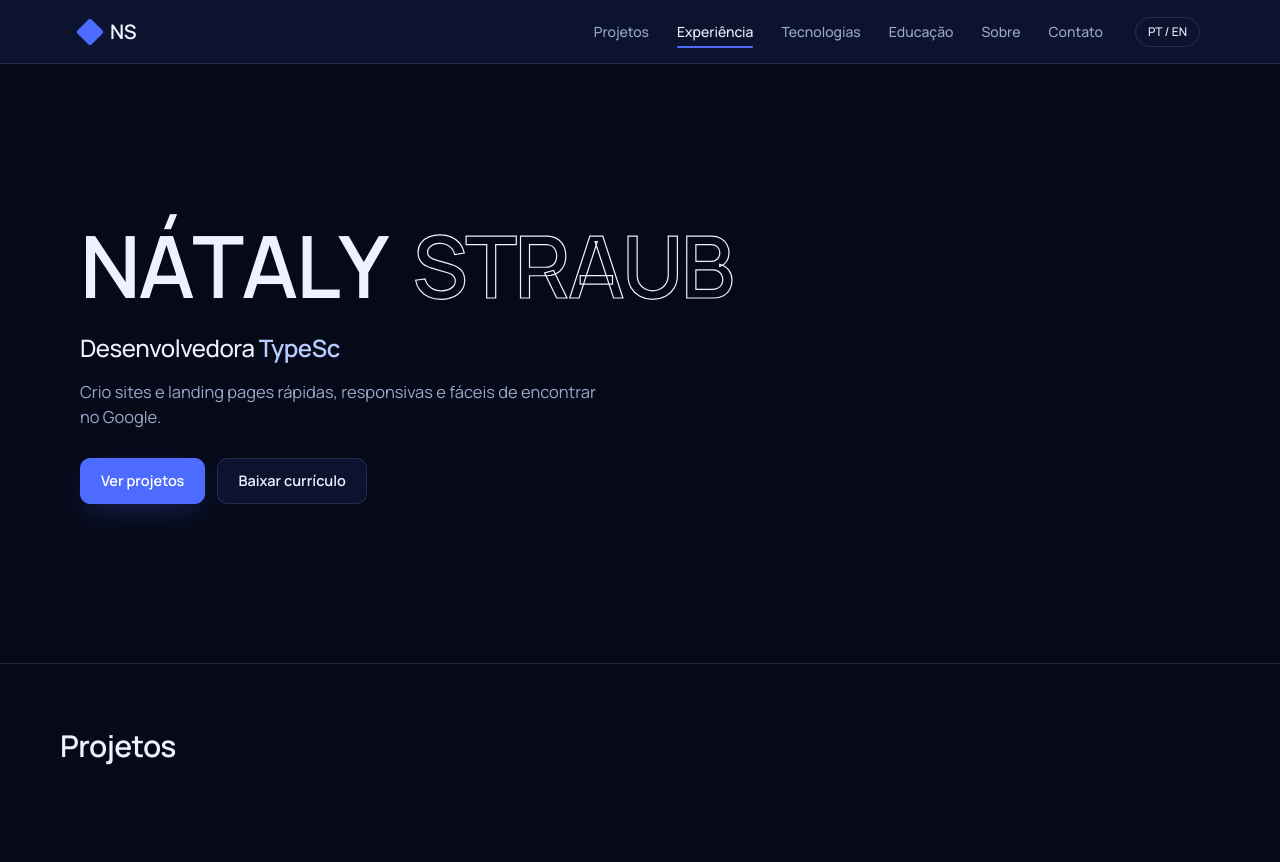
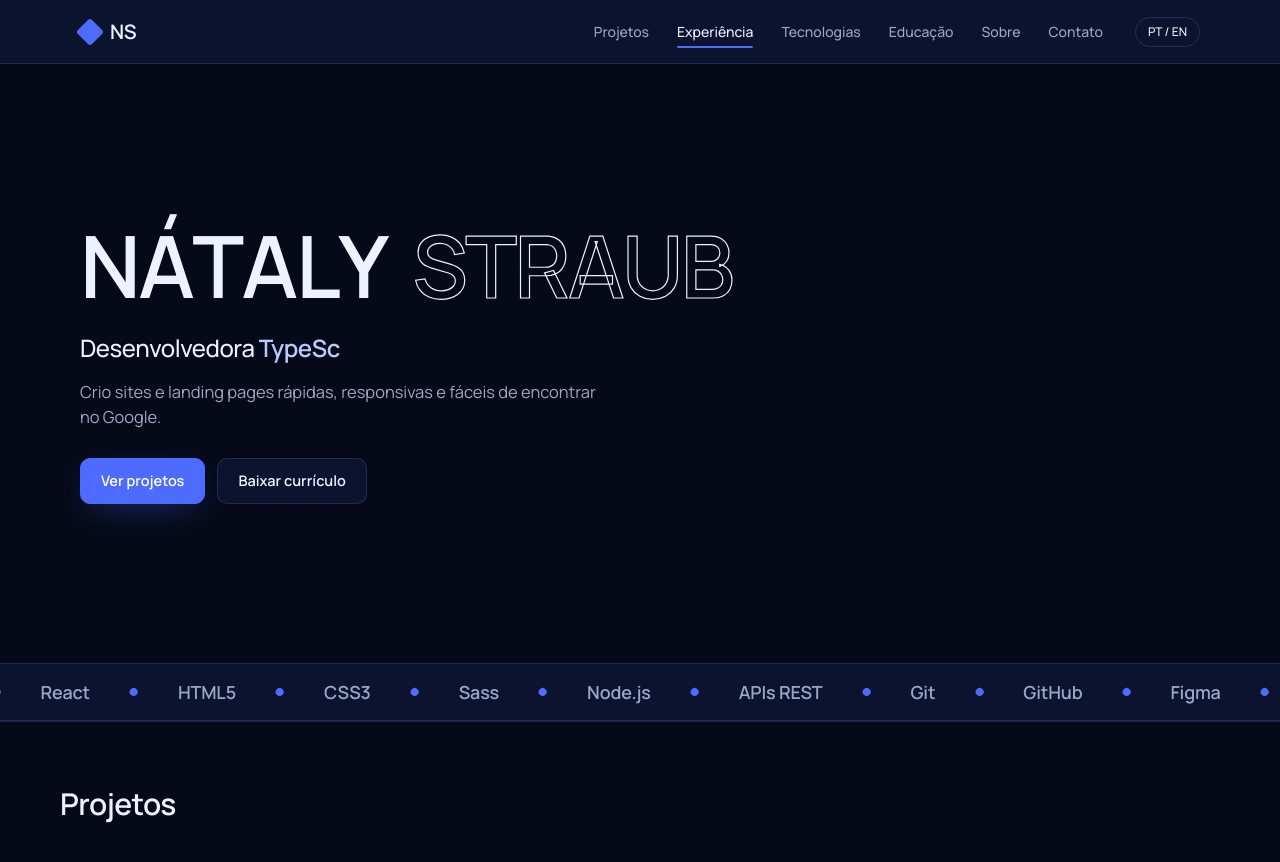
Before and after one commit to natalystraub/portfolio, a React app: page / in a window 1280 px wide. Shown: the top 862 px of the page. Built offline with nearby package versions, Linux system fonts and the light colour scheme; the HTML template or start-up script is replaced by a standard one.

Commit message:
feat: add tech marquee carousel below hero
Infinite CSS marquee showing the known tech stack, matching the
reference portfolio's .marq strip.

```diff
--- /dev/null
+++ b/src/components/TechMarquee/TechMarquee.tsx
@@ -0,0 +1,24 @@
+import { TECHNOLOGIES } from './tech-marquee-content';
+
+export function TechMarquee() {
+  const items = [...TECHNOLOGIES, ...TECHNOLOGIES];
+
+  return (
+    <div
+      aria-hidden="true"
+      className="relative overflow-hidden border-y border-(--line) bg-(--card) backdrop-blur-[8px]"
+    >
+      <div className="flex w-max gap-6 py-3.5 motion-safe:animate-[marquee_38s_linear_infinite] sm:gap-10">
+        {items.map((tech, index) => (
+          <span
+            key={`${tech}-${index}`}
+            className="flex items-center font-(--font-display) text-sm font-semibold tracking-[-0.01em] whitespace-nowrap text-(--muted) sm:text-lg"
+          >
+            {tech}
+            <i className="ml-6 inline-block h-2 w-2 rotate-45 rounded-sm bg-(--blue) sm:ml-10" />
+          </span>
+        ))}
+      </div>
+    </div>
+  );
+}
--- /dev/null
+++ b/src/components/TechMarquee/tech-marquee-content.ts
@@ -0,0 +1,14 @@
+export const TECHNOLOGIES = [
+  'JavaScript',
+  'TypeScript',
+  'React',
+  'HTML5',
+  'CSS3',
+  'Sass',
+  'Node.js',
+  'APIs REST',
+  'Git',
+  'GitHub',
+  'Figma',
+  'SEO técnico',
+];
--- a/src/index.css
+++ b/src/index.css
@@ -56,3 +56,9 @@ body {
     border-color: transparent;
   }
 }
+
+@keyframes marquee {
+  to {
+    transform: translateX(-50%);
+  }
+}
--- a/src/pages/Home.tsx
+++ b/src/pages/Home.tsx
@@ -1,4 +1,5 @@
 import { Hero } from '../components/Hero/Hero';
+import { TechMarquee } from '../components/TechMarquee/TechMarquee';
 
 const SECTIONS = ['projetos', 'experiencia', 'tecnologias', 'educacao', 'sobre', 'contato'];
 
@@ -6,6 +7,7 @@ export function Home() {
   return (
     <main id="topo" className="pt-[63px]">
       <Hero />
+      <TechMarquee />
       {SECTIONS.map((id) => (
         <section key={id} id={id} className="min-h-screen border-t border-(--line) px-5 py-16">
           <div className="mx-auto max-w-[1160px]">
```
